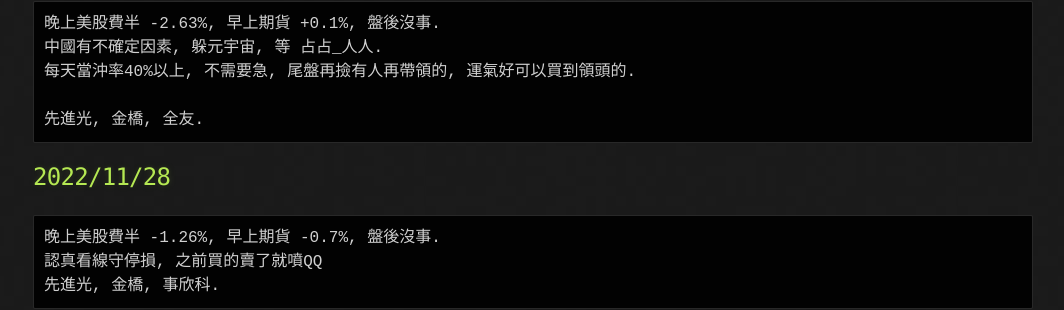
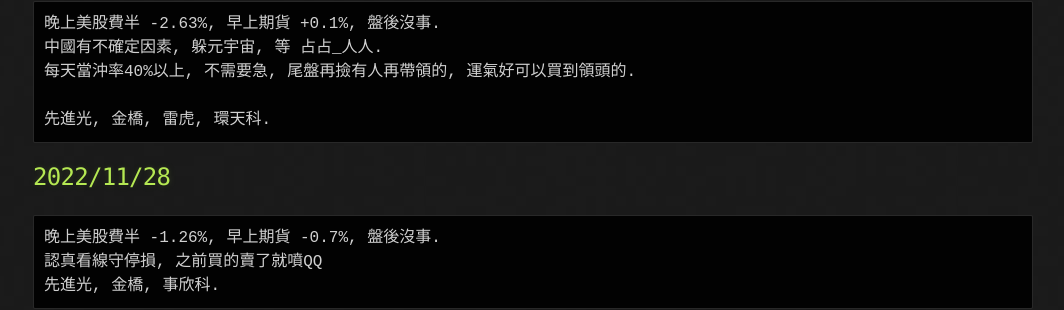
Before and after one commit to lepg5487/Stock_God, a Jekyll site: the page built from index.md, in a window 1280 px wide and 900 px high, scrolled down 332 px. Shown: the part 245-555 px from the top of the window, without its empty margins (107-1171 px from the left). Built offline with Jekyll 4.4.1, drawn with Linux system fonts in a browser that asks for light colours; our own code applies the rules of GitHub Pages for plain Markdown files.

Commit message:
Update index.md

````diff
--- a/index.md
+++ b/index.md
@@ -20,7 +20,7 @@ layout: testlayouts
 中國有不確定因素, 躲元宇宙, 等 占占_人人.
 每天當沖率40%以上, 不需要急, 尾盤再撿有人再帶領的, 運氣好可以買到領頭的.
 
-先進光, 金橋, 全友.
+先進光, 金橋, 雷虎, 環天科.
 ```
 
 ## 2022/11/28
````
